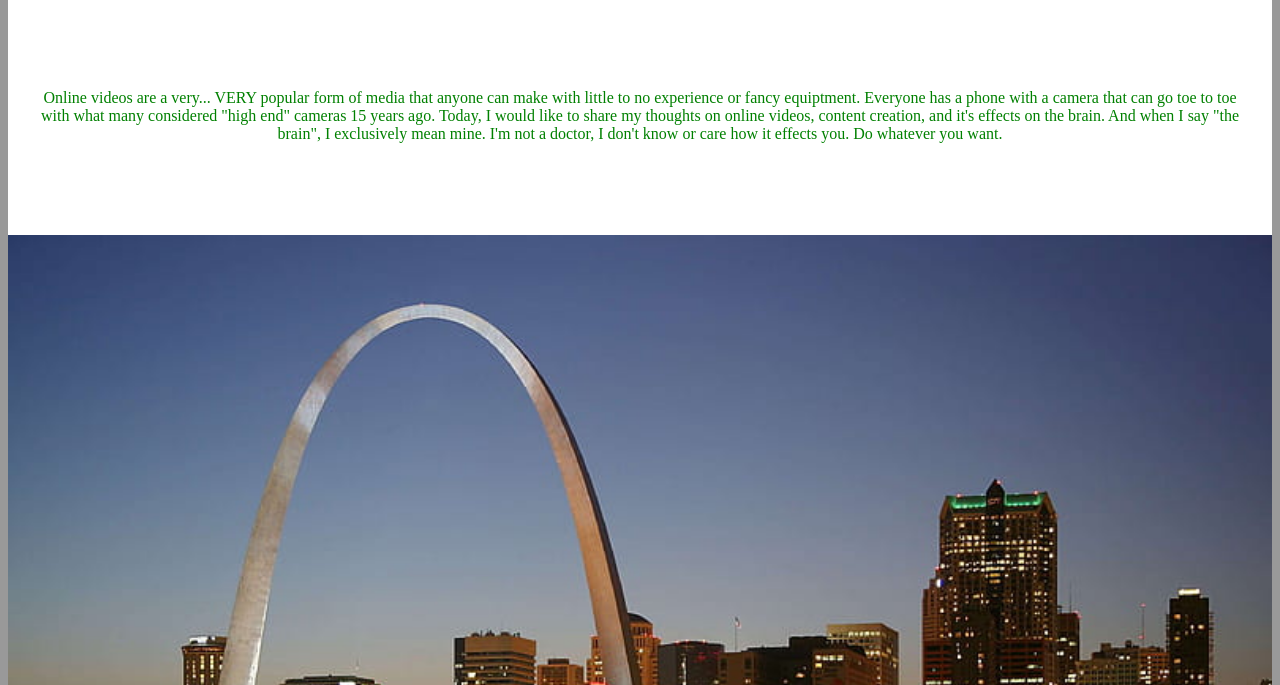
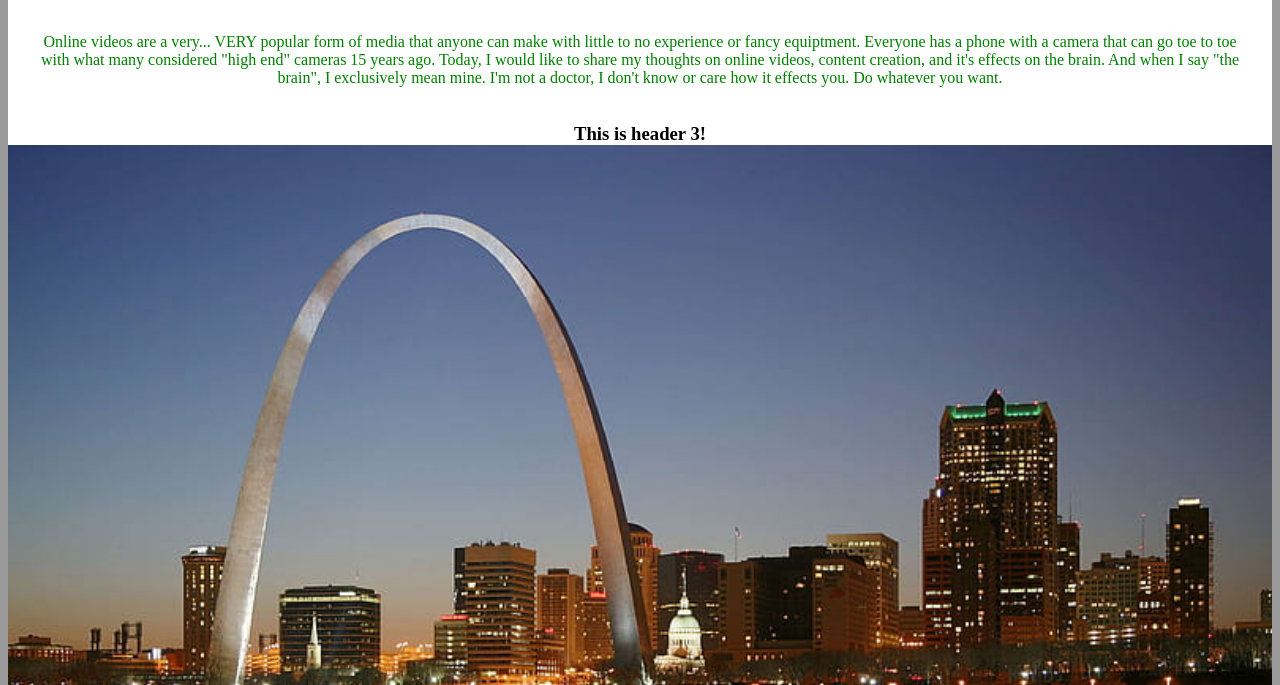
Before and after one commit to PT-Web-Dev-Jan-23/js-assignment-4-html-me-something-hacain98, a website: page index.html in a window 1280 px wide. Shown: the part 115-800 px from the top of the page. Drawn offline with Linux system fonts and the light colour scheme.

Commit message:
final test 3

```diff
--- a/index.html
+++ b/index.html
@@ -23,8 +23,7 @@
             <h2>Me + Game = $$$</h2>
 
 
-            <p class="funParagraph">
-            <p id="testP">
+            <p id="testP" class="funParagraph">
                Online videos are a very... VERY popular form of media that anyone can make with little to no
                experience or fancy equiptment. Everyone has a phone with a camera that can go toe to
                toe with what many considered "high end" cameras 15 years ago. Today, I would like to share my
@@ -32,14 +31,16 @@
                I exclusively mean mine. I'm not a doctor, I don't know or care how it effects you. Do whatever you
                want.
             </p>
-            </p>
 
+            <h3>This is header 3!</h3>
 
             <img src="images/st-louis.jpg" alt="St. Louis">
 
             <a href="https://www.launchcode.org/">Here's a link</a>
 
-            <p>"As technology advances, so do our minds."</p>
+            <p>
+               "As technology advances, so do our minds."
+            </p>
             <p>I don't think anyone has actually ever said that, but doesn't it sound profound? You'd think with
                words like that I would have a phlisophy degree. No no, I chose to waste my money in an entirely
                different way. With Juul pods and six-packs.
```
